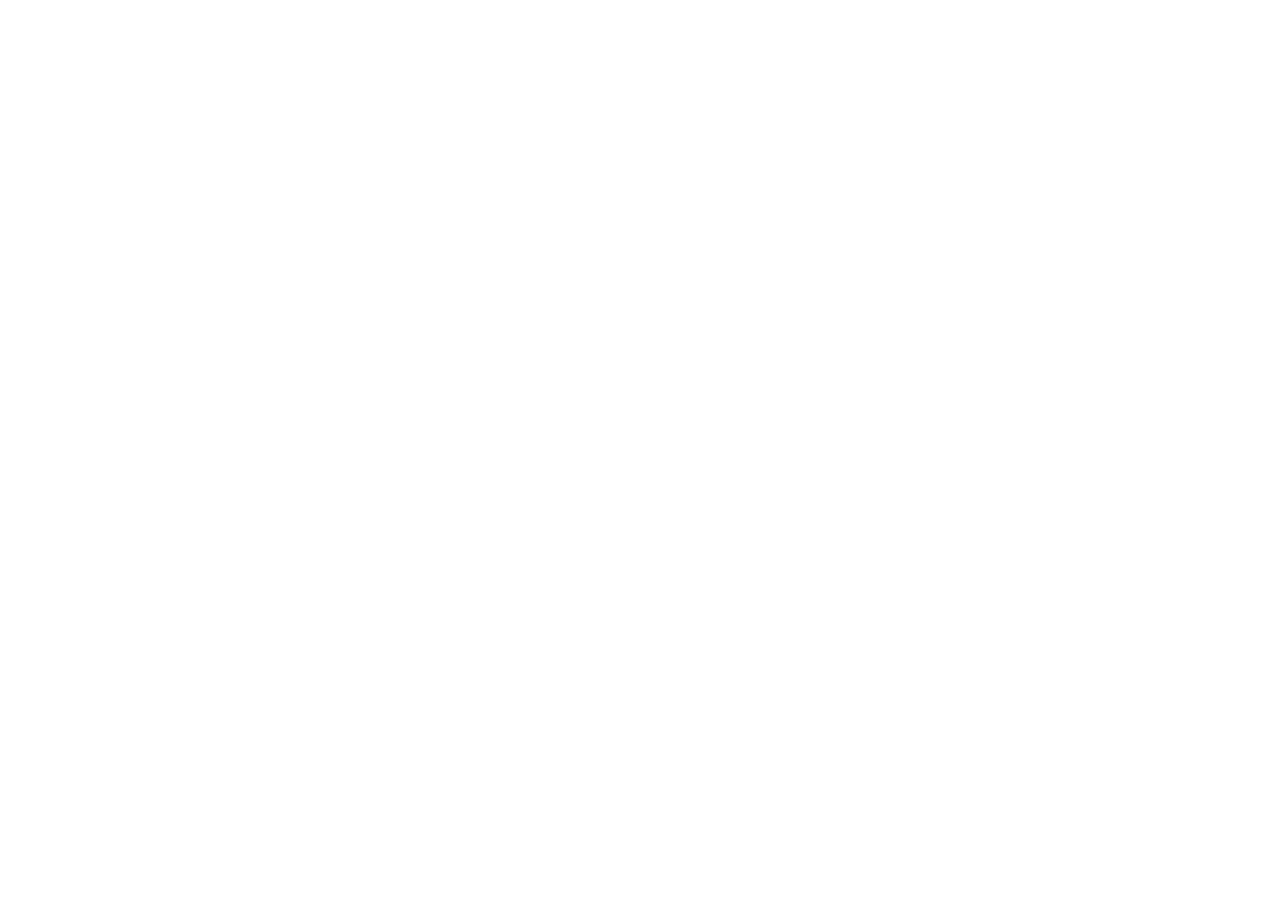
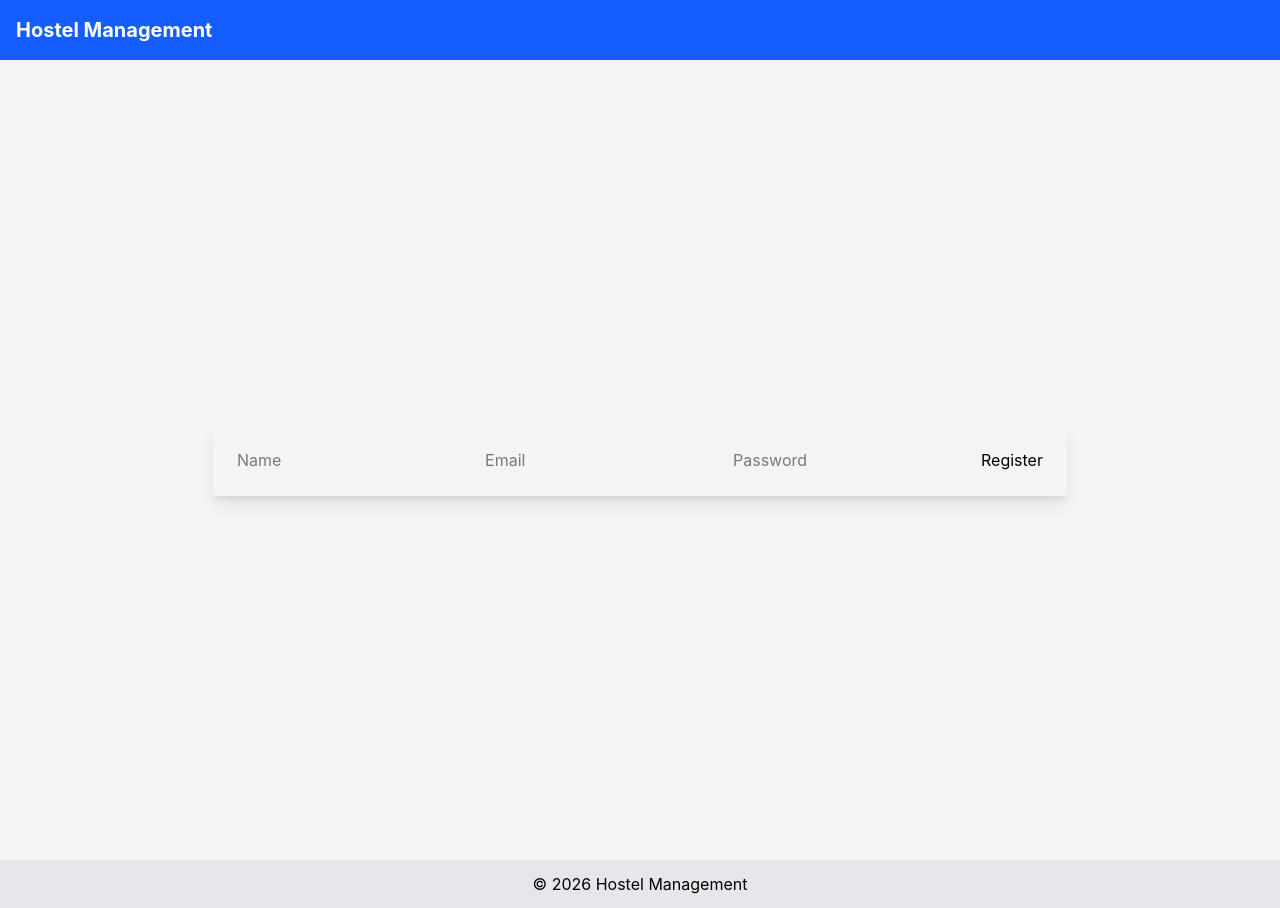
Before and after one commit to anantharjun672001-a11y/Hostel-Management, a React (Vite) app in the folder client/: page /register in a window 1280 px wide. Before the commit the page ends 800 px from the top, so only its background shows below. Built offline with nearby package versions, Linux system fonts and the light colour scheme.

Commit message:
sample register and folders structure crteated and coded simply

```diff
--- a/client/src/App.jsx
+++ b/client/src/App.jsx
@@ -1,10 +1,23 @@
 import React from 'react';
+import { BrowserRouter, Route, Routes } from 'react-router-dom';
+import Layout from './components/Layout';
+import Login from './pages/Login';
+import Home from './pages/Home';
+import Register from './pages/Register';
+import Dashboard from './pages/Dashboard';
 
 const App = () => {
   return (
-    <div>
-
-    </div>
+    <BrowserRouter>
+        <Layout>
+            <Routes>
+                <Route path='/' element={<Home />} />
+                <Route path='/login' element={<Login />} />
+                <Route path='/register' element={<Register />} />
+                <Route path='/dashboard' element={<Dashboard />} />
+            </Routes>
+        </Layout>
+    </BrowserRouter>
   );
 };
 
--- /dev/null
+++ b/client/src/components/Footer.jsx
@@ -0,0 +1,11 @@
+import React from "react";
+
+const Footer = () => {
+  return (
+    <div className="bg-gray-200 text-center p-3">
+      <p>© 2026 Hostel Management</p>
+    </div>
+  );
+};
+
+export default Footer;
--- /dev/null
+++ b/client/src/components/Layout.jsx
@@ -0,0 +1,16 @@
+import React from 'react';
+import Footer from './Footer';
+import Navbar from './Navbar';
+
+
+const Layout = ({children}) => {
+    return (
+        <div>
+            <Navbar />
+            <div className='min-h-screen'>{children}</div>
+            <Footer />
+        </div>
+    );
+};
+
+export default Layout;
--- /dev/null
+++ b/client/src/components/Navbar.jsx
@@ -0,0 +1,11 @@
+import React from "react";
+
+const Navbar = () => {
+  return (
+    <div className="bg-blue-600 text-white p-4">
+      <h1 className="text-xl font-bold">Hostel Management</h1>
+    </div>
+  );
+};
+
+export default Navbar;
--- /dev/null
+++ b/client/src/pages/Dashboard.jsx
@@ -0,0 +1,9 @@
+import React from 'react';
+
+const Dashboard = () => {
+    return (
+        <div className="p-6">Dashboard</div>
+    );
+};
+
+export default Dashboard;
--- /dev/null
+++ b/client/src/pages/Home.jsx
@@ -0,0 +1,11 @@
+import React from 'react';
+
+const Home = () => {
+    return (
+        <div className="p-6">
+            Home
+        </div>
+    );
+};
+
+export default Home;
--- /dev/null
+++ b/client/src/pages/Register.jsx
@@ -0,0 +1,44 @@
+import axios from 'axios';
+import React, { useState } from 'react';
+
+const Register = () => {
+    const [data,setData] = useState({
+        name:"",
+        email:"",
+        password:"",
+        role:"resident"
+    })
+
+    const handleSubmit = async () =>{
+        const res = await axios.post("http://localhost:5000/api/auth/register",data);
+        localStorage.setItem("token",res.data.token);
+    }
+
+    return (
+        <div className='h-screen flex items-center justify-center bg-gray-100'>
+            <div className='p-6  shadow-lg'>
+                <input
+                    type="text"
+                    placeholder='Name'
+                    value={data.name}
+                    onChange={(e) => setData({ ...data, name: e.target.value })}
+                />
+                <input
+                    type="email"
+                    placeholder='Email'
+                    value={data.email}
+                    onChange={(e) => setData({ ...data, email: e.target.value })}
+                />
+                <input
+                    type="password"
+                    placeholder='Password'
+                    value={data.password}
+                    onChange={(e) => setData({ ...data, password: e.target.value })}
+                />
+                <button onClick={handleSubmit}>Register</button>
+            </div>
+        </div>
+    );
+};
+
+export default Register;
```
Also changed, not shown: 2 other files (tests, documents, lock files or other folders).
